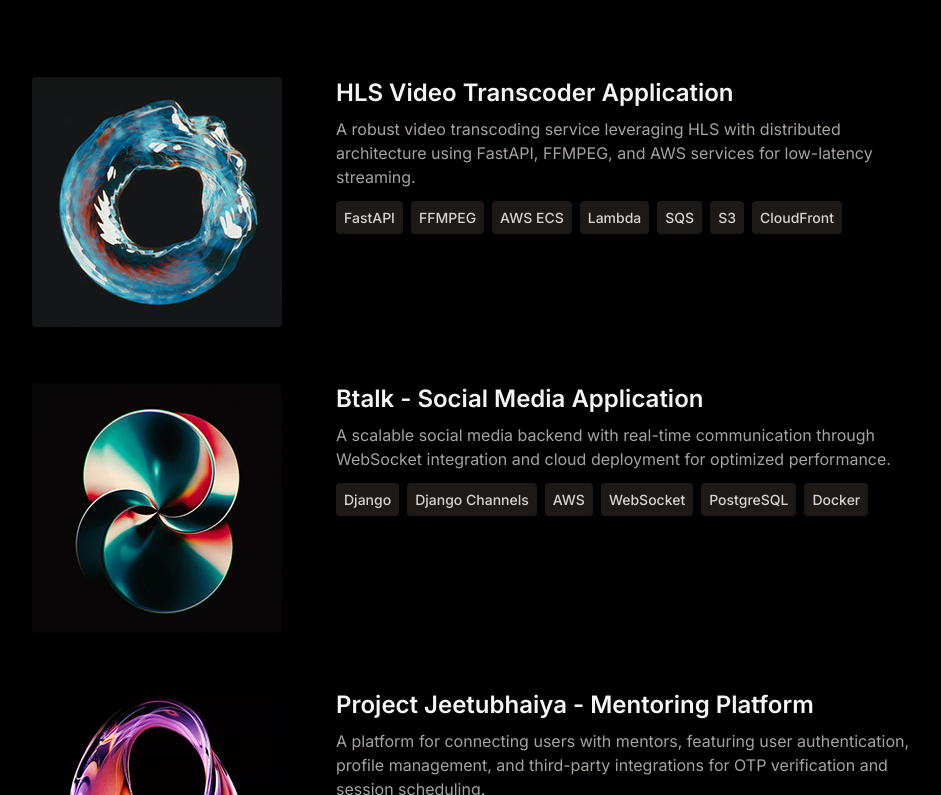
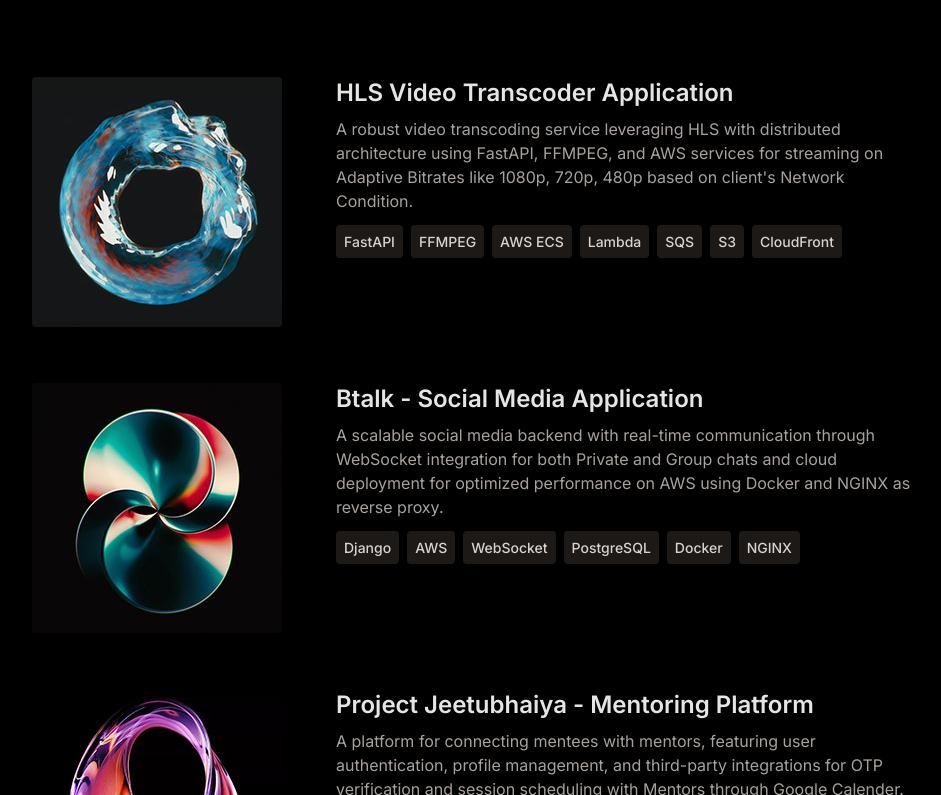
Before and after one commit to adib-the-noob/adibs-portfolio, a React (Vite) app: page / in a window 1280 px wide. Shown: the part 1505-2300 px from the top of the page, without its empty margins (168-1109 px from the left). Built offline with nearby package versions, Linux system fonts and the light colour scheme.

Commit message:
project details updated

```diff
--- a/src/components/Projects.jsx
+++ b/src/components/Projects.jsx
@@ -18,8 +18,13 @@
                         </div>
                             <div className="w-full max-w-xl lg:w-3/4">
                                 <h3 className="mb-2 font-semibold text-2xl">
-                                    {project.title}
-                                </h3>
+                                        <a
+                                            href={project.documentation}
+                                            target="_blank"
+                                            rel="noreferrer"
+                                            className="text-stone-200 hover:text-stone-300"
+                                        >{project.title}</a>
+                                    </h3>
                                 <p className="mb-4 text-stone-400">
                                     {project.description}
                                 </p>
--- a/src/constants/index.js
+++ b/src/constants/index.js
@@ -42,22 +42,25 @@
   {
     title: "HLS Video Transcoder Application",
     image: project1,
+    documentation: "https://docs.google.com/document/d/1tBYYhKEMS6DsvuMOnqGn4sLzDx1NAZhm4FrKQIJxU9s/edit?usp=sharing",
     description:
-      "A robust video transcoding service leveraging HLS with distributed architecture using FastAPI, FFMPEG, and AWS services for low-latency streaming.",
+      "A robust video transcoding service leveraging HLS with distributed architecture using FastAPI, FFMPEG, and AWS services for streaming on Adaptive Bitrates like 1080p, 720p, 480p based on client's Network Condition.",
     technologies: ["FastAPI", "FFMPEG", "AWS ECS", "Lambda", "SQS", "S3", "CloudFront"],
   },
   {
     title: "Btalk - Social Media Application",
     image: project2,
+    documentation: "#",
     description:
-      "A scalable social media backend with real-time communication through WebSocket integration and cloud deployment for optimized performance.",
-    technologies: ["Django", "Django Channels", "AWS", "WebSocket", "PostgreSQL", "Docker"],
+      "A scalable social media backend with real-time communication through WebSocket integration for both Private and Group chats and cloud deployment for optimized performance on AWS using Docker and NGINX as reverse proxy.",
+    technologies: ["Django", "AWS", "WebSocket", "PostgreSQL", "Docker", "NGINX"],
   },
   {
     title: "Project Jeetubhaiya - Mentoring Platform",
     image: project3,
+    documentation: "#",
     description:
-      "A platform for connecting users with mentors, featuring user authentication, profile management, and third-party integrations for OTP verification and session scheduling.",
+      "A platform for connecting mentees with mentors, featuring user authentication, profile management, and third-party integrations for OTP verification and session scheduling with Mentors through Google Calender.",
     technologies: ["Django REST Framework", "PostgreSQL", "Third-party API Integrations"],
   },
 ];
```
